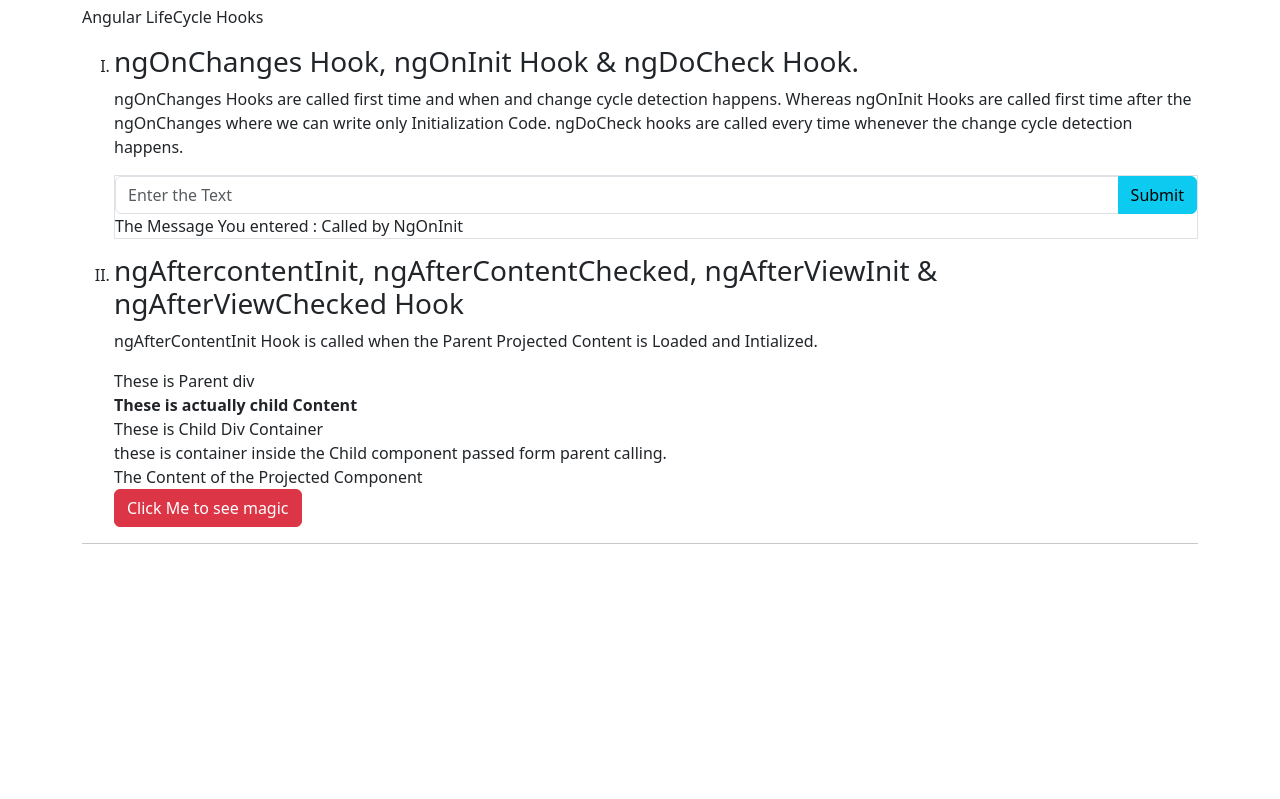
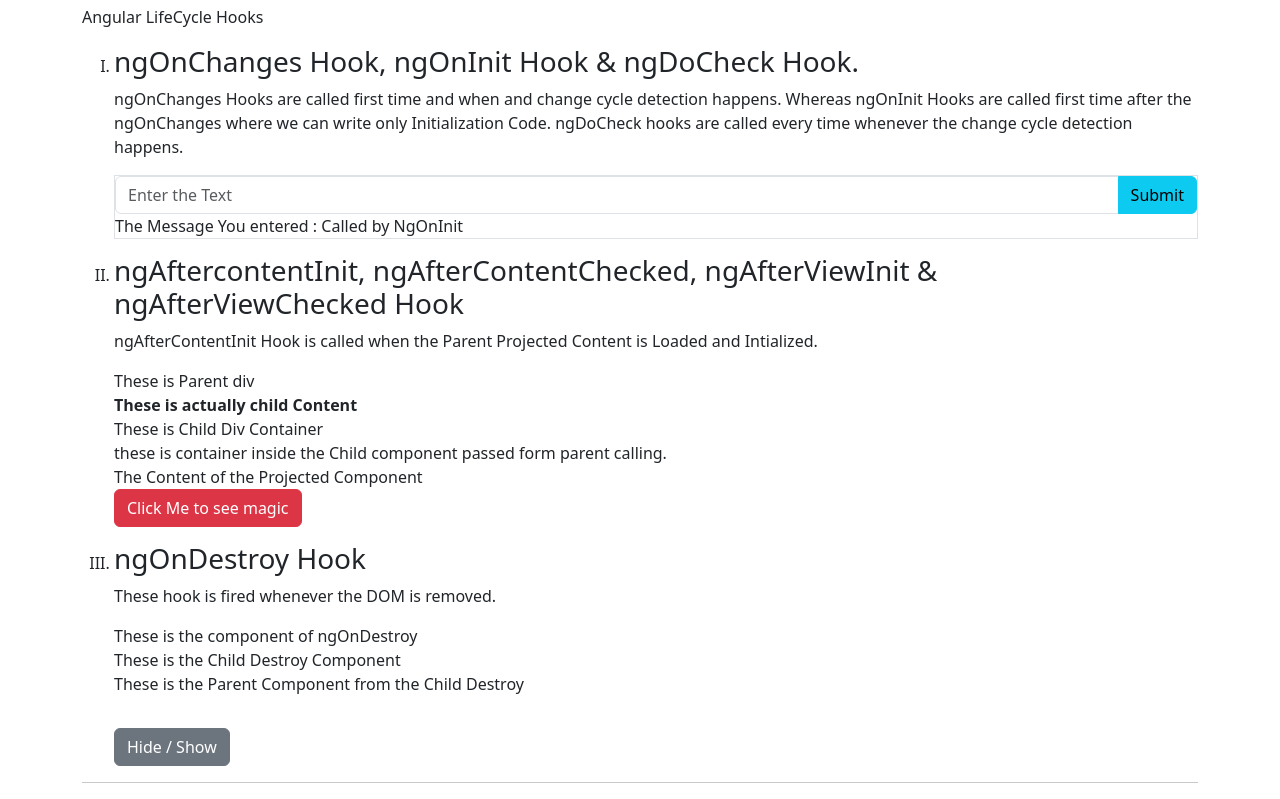
Before and after one commit to PrathameshSystenics/Angular_Tutorial, an Angular app in the folder AngularTut/: page / in a window 1280 px wide. Shown: the part 9711-10510 px from the top of the page. Before the commit the page ends 10271 px from the top, so only its background shows below. Built offline with nearby package versions, Linux system fonts and the light colour scheme.

Commit message:
ngONDestroy Hook Tutorial

```diff
--- a/AngularTut/src/app/app.module.ts
+++ b/AngularTut/src/app/app.module.ts
@@ -41,6 +41,8 @@
 import { MessagecomponentComponent } from './lifecyclehooks/ngonchanges/messagecomponent/messagecomponent.component';
 import { NgaftercontentinitComponent } from './lifecyclehooks/ngaftercontentinit/ngaftercontentinit.component';
 import { ChildcontentComponent as ChildContentNg } from './lifecyclehooks/ngaftercontentinit/childcontent/childcontent.component';
+import { NgondestoryComponent } from './lifecyclehooks/ngondestory/ngondestory.component';
+import { ChilddestroyComponent } from './lifecyclehooks/ngondestory/childdestroy/childdestroy.component';
 
 @NgModule({
   declarations: [
@@ -82,7 +84,9 @@
     NgonchangesComponent,
     MessagecomponentComponent,
     NgaftercontentinitComponent,
-    ChildContentNg
+    ChildContentNg,
+    NgondestoryComponent,
+    ChilddestroyComponent
   ],
   imports: [
     BrowserModule,
--- a/AngularTut/src/app/lifecyclehooks/lifecyclehooks.component.html
+++ b/AngularTut/src/app/lifecyclehooks/lifecyclehooks.component.html
@@ -21,5 +21,11 @@
       </h3>
       <ngaftercontentinit />
     </li>
+    <li>
+      <h3>
+        ngOnDestroy Hook
+      </h3>
+      <ngondestory />
+    </li>
   </ol>
 </div>
--- /dev/null
+++ b/AngularTut/src/app/lifecyclehooks/ngondestory/childdestroy/childdestroy.component.html
@@ -0,0 +1,4 @@
+<div>
+  These is the Child Destroy Component
+</div>
+<ng-content></ng-content>
--- /dev/null
+++ b/AngularTut/src/app/lifecyclehooks/ngondestory/childdestroy/childdestroy.component.ts
@@ -0,0 +1,13 @@
+import { Component, OnDestroy } from '@angular/core';
+
+@Component({
+  selector: 'childdestroy',
+  templateUrl: './childdestroy.component.html',
+})
+export class ChilddestroyComponent implements OnDestroy {
+  // these hook will be called whenever the dom is removed
+  ngOnDestroy(): void {
+    console.log("These is ngOnDEstroy Hook")
+    console.log("these hook is called becuase the button is hidden");
+  }
+}
--- /dev/null
+++ b/AngularTut/src/app/lifecyclehooks/ngondestory/ngondestory.component.html
@@ -0,0 +1,18 @@
+<p>
+  These hook is fired whenever the DOM is removed.
+</p>
+<div>
+
+  These is the component of ngOnDestroy
+
+  <!-- these button will be shown based on toDestroy variable -->
+  <childdestroy *ngIf="!toDestroy">
+    <p>
+      These is the Parent Component from the Child Destroy
+    </p>
+  </childdestroy>
+
+  <button class="btn btn-secondary mt-3" (click)="DestroyComponent()">
+    Hide / Show
+  </button>
+</div>
--- /dev/null
+++ b/AngularTut/src/app/lifecyclehooks/ngondestory/ngondestory.component.ts
@@ -0,0 +1,20 @@
+import { Component, OnDestroy, OnInit } from '@angular/core';
+
+@Component({
+  selector: 'ngondestory',
+  templateUrl: './ngondestory.component.html',
+})
+export class NgondestoryComponent implements OnInit {
+  public toDestroy: boolean = false
+
+  ngOnInit(): void {
+    console.log("these is the OnInit hook of Destroycomponent")
+  }
+
+
+
+  DestroyComponent() {
+    this.toDestroy = !this.toDestroy
+  }
+
+}
```
